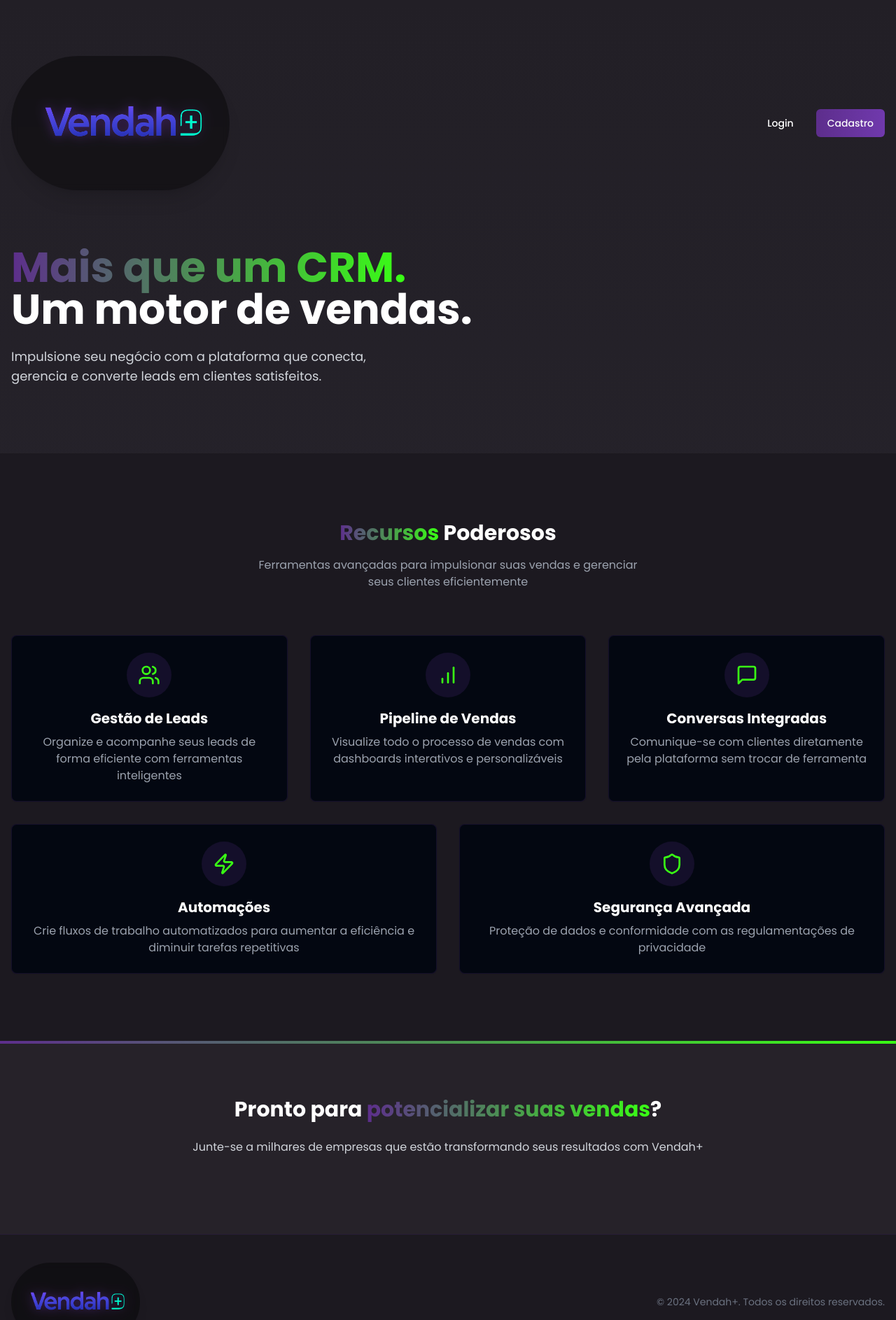
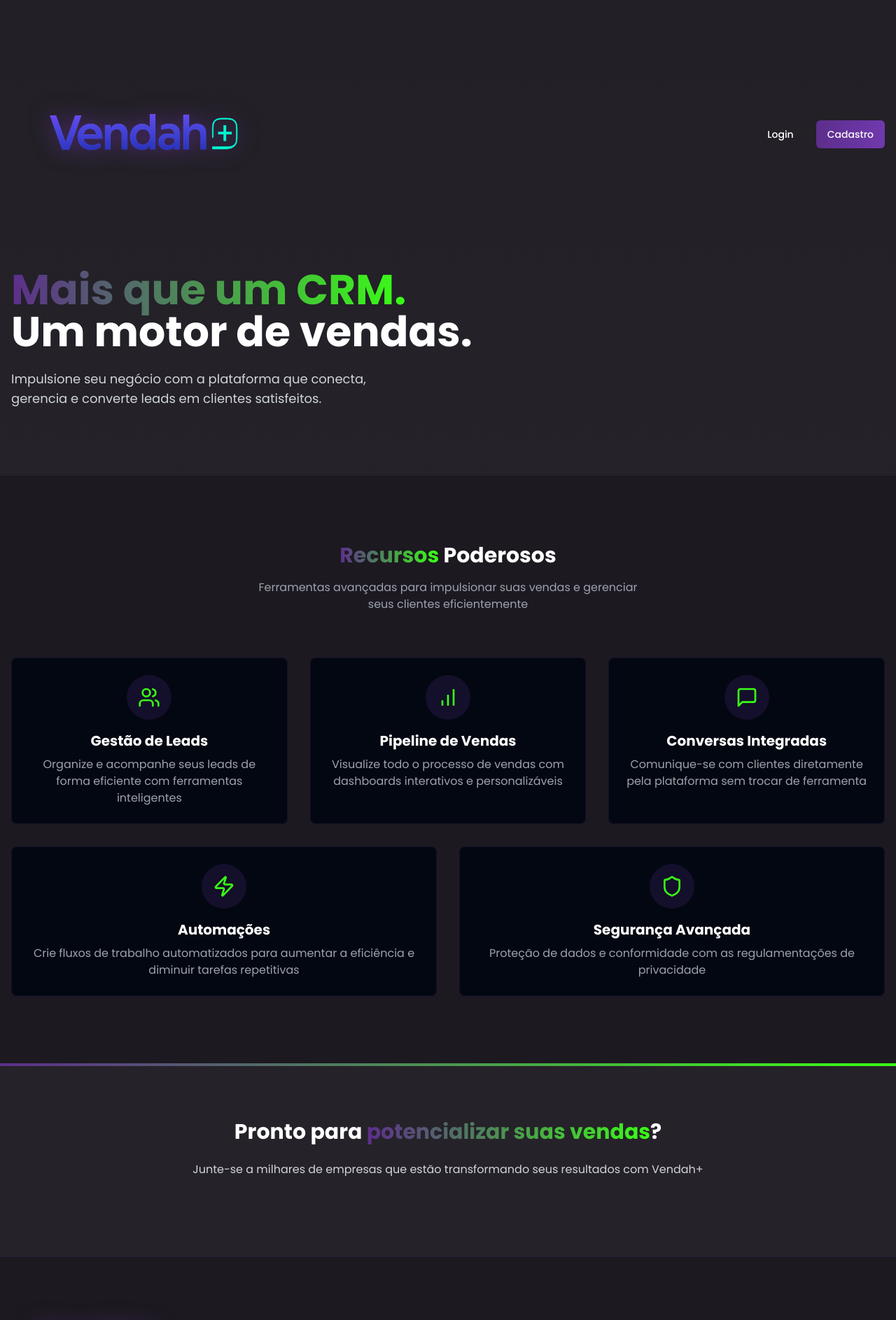
Before and after one commit to wendrick1998/supabase-conecta-brasil, a React (Vite) app: page / in a window 1280 px wide. Shown: the top 1887 px of the page at 70% size. Built offline with nearby package versions, Linux system fonts and the light colour scheme.

Commit message:
Remove logo outline and resize
Remove the black outline from the logo and increase its size for better visibility.

```diff
--- a/src/components/auth/AuthLayout.tsx
+++ b/src/components/auth/AuthLayout.tsx
@@ -16,11 +16,11 @@ const AuthLayout = ({ children, pageTitle }: AuthLayoutProps) => {
 
       <div className="min-h-screen bg-gradient-to-b from-[#221F26] to-[#2A2730] flex flex-col justify-center items-center px-4 py-10">
         <div className="mb-8 flex flex-col items-center">
-          <div className="logo-container p-6 rounded-full bg-black/40 backdrop-blur-sm mb-2 flex items-center justify-center shadow-xl">
+          <div className="logo-container p-6 mb-2 flex items-center justify-center">
             <img
               src="/lovable-uploads/02517599-ec7d-4486-a1f3-a3c80647cbda.png"
               alt="Vendah+"
-              className="h-28 md:h-32 drop-shadow-[0_0_8px_rgba(93,46,140,0.7)]"
+              className="h-40 md:h-44 drop-shadow-[0_0_15px_rgba(93,46,140,0.85)]"
             />
           </div>
         </div>
--- a/src/pages/HomePage.tsx
+++ b/src/pages/HomePage.tsx
@@ -14,11 +14,11 @@ const HomePage = () => {
       <div className="container mx-auto px-4 pt-12 lg:pt-20 pb-24">
         <nav className="flex justify-between items-center mb-20">
           <div className="flex items-center">
-            <div className="logo-container p-4 rounded-full bg-black/40 backdrop-blur-sm flex items-center justify-center shadow-xl">
+            <div className="logo-container p-4 flex items-center justify-center">
               <img
                 src="/lovable-uploads/02517599-ec7d-4486-a1f3-a3c80647cbda.png"
                 alt="Vendah+"
-                className="h-32 md:h-40 drop-shadow-[0_0_8px_rgba(93,46,140,0.7)]"
+                className="h-40 md:h-48 drop-shadow-[0_0_15px_rgba(93,46,140,0.85)]"
               />
             </div>
           </div>
@@ -179,11 +179,11 @@ const HomePage = () => {
         <div className="container mx-auto px-4">
           <div className="flex flex-col md:flex-row justify-between items-center">
             <div className="mb-4 md:mb-0">
-              <div className="logo-container p-2 rounded-full bg-black/40 backdrop-blur-sm flex items-center justify-center shadow-lg">
+              <div className="logo-container p-2 flex items-center justify-center">
                 <img
                   src="/lovable-uploads/02517599-ec7d-4486-a1f3-a3c80647cbda.png"
                   alt="Vendah+"
-                  className="h-24 drop-shadow-[0_0_8px_rgba(93,46,140,0.7)]"
+                  className="h-32 drop-shadow-[0_0_15px_rgba(93,46,140,0.85)]"
                 />
               </div>
             </div>
```
